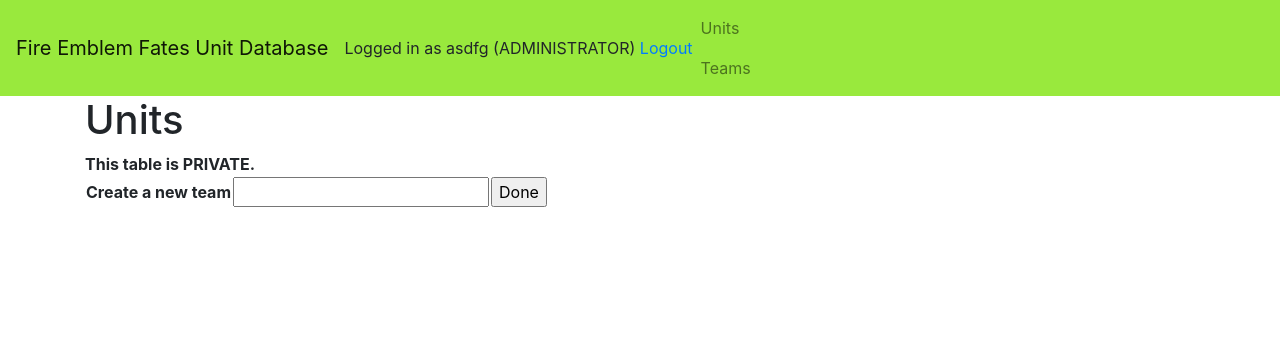
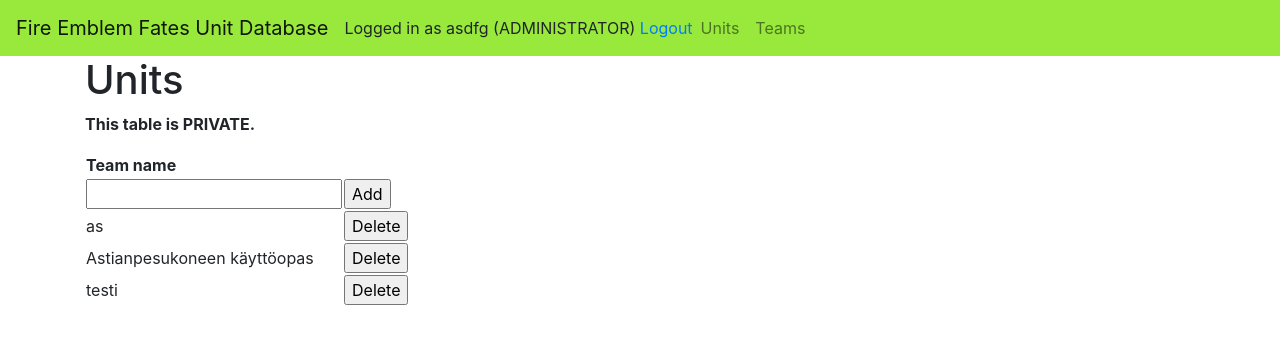
Before and after one commit to JustAGoldeneye/Fire-Emblem-Fates-Unit-Database, a Flask app: page /teams in a window 1280 px wide. Shown: the top 344 px of the page. Run offline with Flask 2, Linux system fonts and the light colour scheme; a user stored in the database is signed in; data comes from the database, SQL or seed files in the repository; some libraries are stand-ins or nearby versions.

Commit message:
Teams are now user specific, listing and deleting added for teams

```diff
--- a/application/teams/models.py
+++ b/application/teams/models.py
@@ -18,7 +18,19 @@ class Team(Base):
     name = db.Column(db.String(144), nullable=False)
 
     units = db.relationship("TeamUnit", backref='unit', lazy=True, cascade="all, delete-orphan")
-    user_id = db.Column(db.Integer, db.ForeignKey('account.id'), nullable=False)
+    account_id = db.Column(db.Integer, db.ForeignKey('account.id'), nullable=False)
 
     def __init__(self, name):
         self.name = name
+
+    @staticmethod
+    def find_users_teams(account_id):
+        stmt = text("SELECT * FROM team "
+                    "WHERE account_id = :accountid")
+
+        res = db.engine.execute(stmt, accountid = account_id)
+        result = []
+        for row in res:
+            result.append(row)
+
+        return result
--- a/application/teams/views.py
+++ b/application/teams/views.py
@@ -6,8 +6,9 @@ from application.teams.models import Team
 from application.teams.forms import TeamForm
 
 @app.route("/teams", methods=["GET"])
+@login_required(role="ADMIN")
 def teams_index():
-    return render_template("teams/list.html", form = TeamForm())
+    return render_template("teams/list.html", teams = Team.find_users_teams(current_user.id), form = TeamForm())
 
 @app.route("/teams/", methods=["POST"])
 @login_required(role="ADMIN")
@@ -18,9 +19,19 @@ def teams_create():
         return render_template("teams/list.html", form = form)
 
     t  = Team(form.name.data)
-    t.user_id = current_user.id
+    t.account_id = current_user.id
 
     db.session.add(t)
     db.session().commit()
 
     return redirect(url_for("teams_index"))
+
+@app.route("/teams/<team_id>/", methods=['GET','POST'])
+@login_required(role="ADMIN")
+def teams_delete(team_id):
+    t = Team.query.get(team_id)
+
+    db.session.delete(t)
+    db.session.commit()
+
+    return redirect(url_for("teams_index"))
--- a/application/templates/layout.html
+++ b/application/templates/layout.html
@@ -27,6 +27,8 @@
             <ul class="navbar-nav mr-auto">
               <li class="nav-item">
                 <a class="nav-link" href="{{ url_for('units_index') }}">Units</a>
+              </li>
+              <li>
                 <a class="nav-link" href="{{ url_for('teams_index') }}">Teams</a>
               </li>
             </ul>
--- a/application/templates/teams/list.html
+++ b/application/templates/teams/list.html
@@ -9,25 +9,32 @@
     <b>This table is PRIVATE.</b>
     <p>Log in to get an access to your own PRIVATE table.</p>
   {% endif %}
+    <p></p>
+    <tr>
+        <th>Team name</th>
+    </tr>
     <form method="POST" action="{{ url_for('teams_create') }}">
         <tr>
-            <th>Create a new team</th>
             <td>{{ form.name }}</td>
             <td>
-                <input type="submit" value="Done"/>
+                <input type="submit" value="Add"/>
             </td>
             <td>
-                <ul>
-                    {% for error in form.name.errors %}
-                    <li>{{ error }}</li>
-                    {% endfor %}
-                </ul>
+                {% for error in form.name.errors %}<!--Casuses the team list to disappear and I can't fix it, so I guess it's a feature then.-->
+                <li>{{ error }}</li>
+                {% endfor %}
             </td>
         </tr>
     </form>
     {% for team in teams %}
     <tr>
-        <td>TODO</td>
+        <td>{{ team.name }}</td>
+        <td>
+            <form mehtod="POST" action = "{{ url_for('teams_delete', team_id=team.id) }}">
+                <input type="submit" value="Delete"/>
+            </form>
+        </td>
     </tr>
     {% endfor %}
+</table>
 {% endblock %}
--- a/application/units/views.py
+++ b/application/units/views.py
@@ -19,7 +19,7 @@ def units_form():
 def units_editForm(unit_id):
     return render_template("units/edit.html", units = Unit.query.filter_by(id=unit_id), form = UnitForm())
 
-@app.route("/units/<unit_id>/", methods=["POST"])
+@app.route("/units/<unit_id>/", methods=['GET','POST'])
 @login_required(role="ADMIN")
 def units_delete(unit_id):
     u = Unit.query.get(unit_id)
```
Also changed, not shown: application/units.db.
